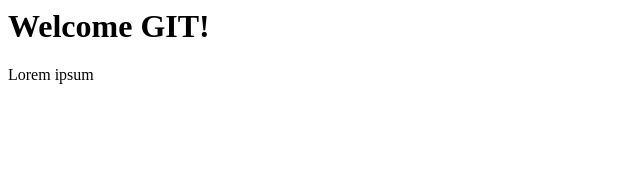
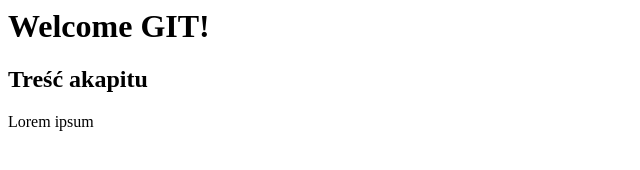
Before and after one commit to Rafalk88/frontend-first-steps, a plain HTML site: page index.html in a window 1280 px wide. Shown: the whole page, without its empty margins (0-640 px from the left). Drawn offline with Linux system fonts and the light colour scheme.

Commit message:
h2 added

```diff
--- a/index.html
+++ b/index.html
@@ -1,3 +1,4 @@
 <h1>Welcome GIT!</h1>
 
+<h2>Treść akapitu</h2>
 <p>Lorem ipsum </p>
```
